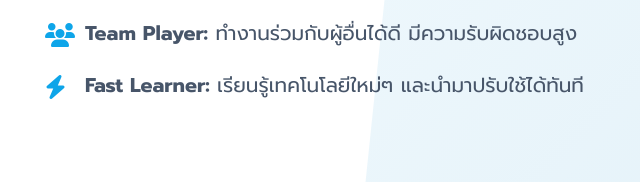
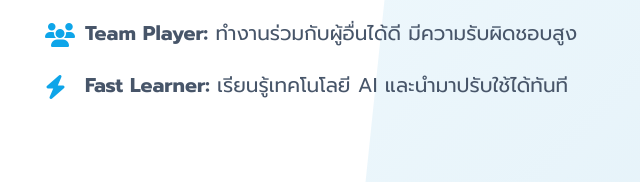
Before and after one commit to Yapaka51/my-cv, a plain HTML site: page index.html in a window 1280 px wide. Shown: the part 7317-7499 px from the top of the page, 625-1265 px from the left. Drawn offline with Linux system fonts and the light colour scheme.

Commit message:
Update index.html

```diff
--- a/index.html
+++ b/index.html
@@ -471,7 +471,7 @@
                     <li><i class="fa-solid fa-hand-holding-heart"></i> <strong>ไม่เลือกงาน:</strong> พร้อมสนับสนุนทีมในทุกบทบาทเพื่อให้เป้าหมายสำเร็จ</li>
                     <li><i class="fa-solid fa-magnifying-glass-chart"></i> <strong>Analytical Mind:</strong> วิเคราะห์ปัญหาอย่างเป็นระบบและปรับตัวเก่ง</li>
                     <li><i class="fa-solid fa-users"></i> <strong>Team Player:</strong> ทำงานร่วมกับผู้อื่นได้ดี มีความรับผิดชอบสูง</li>
-                    <li><i class="fa-solid fa-bolt"></i> <strong>Fast Learner:</strong> เรียนรู้เทคโนโลยีใหม่ๆ และนำมาปรับใช้ได้ทันที</li>
+                    <li><i class="fa-solid fa-bolt"></i> <strong>Fast Learner:</strong> เรียนรู้เทคโนโลยี AI และนำมาปรับใช้ได้ทันที</li>
                 </ul>
             </div>
         </div>
```
